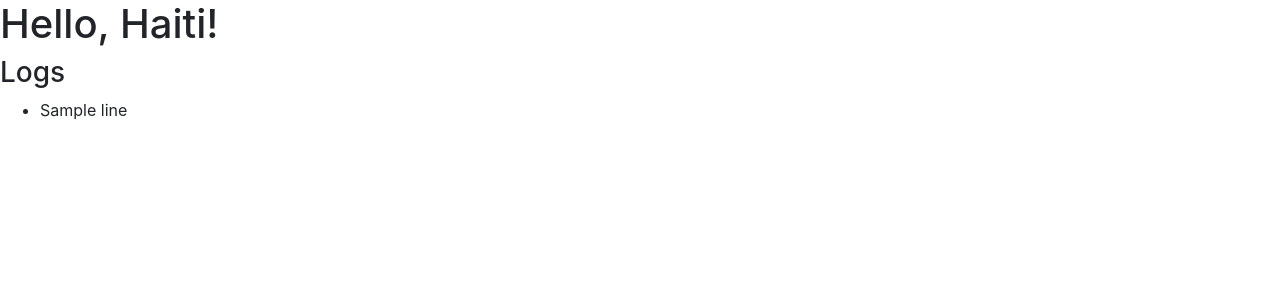
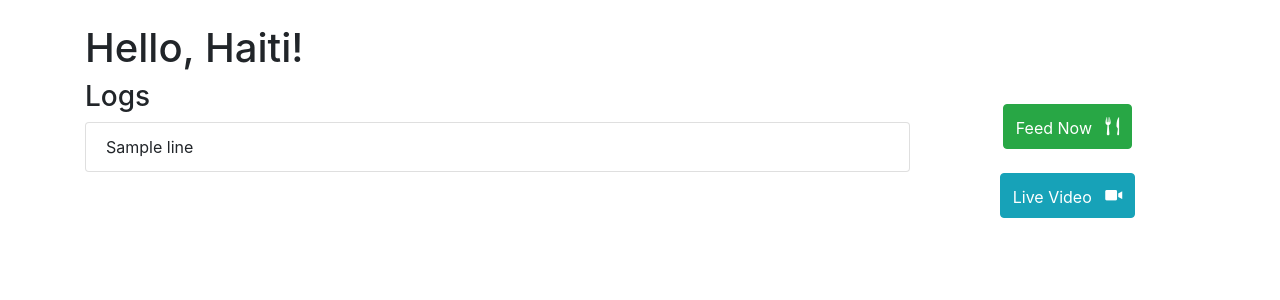
Before and after one commit to fdibartolo/haiti, a Flask app: template templates/index.html in a window 1280 px wide. Shown: the top 300 px of the page. Run offline with Flask 2, Linux system fonts and the light colour scheme; the template is opened without the code that fills it: most values are stand-ins (such as "Sample title", 1, 10 or a date in 2020); parts of the project's set-up code (start-up, migrations or seed data) failed here and were passed over; some libraries are stand-ins or nearby versions.

Commit message:
style home page

```diff
--- a/templates/index.html
+++ b/templates/index.html
@@ -8,16 +8,28 @@
 
     <!-- Bootstrap CSS -->
     <link rel="stylesheet" href="https://maxcdn.bootstrapcdn.com/bootstrap/4.0.0-beta.2/css/bootstrap.min.css" integrity="sha384-PsH8R72JQ3SOdhVi3uxftmaW6Vc51MKb0q5P2rRUpPvrszuE4W1povHYgTpBfshb" crossorigin="anonymous">
+    <link rel="stylesheet" type="text/css" href="http://code.ionicframework.com/ionicons/2.0.1/css/ionicons.min.css">
   </head>
   <body>
-    <h1>Hello, Haiti!</h1>
-
-    <h3>Logs</h3>
-    <ul>
-      {% for line in lines %}
-      <li>{{ line }}</li>
-      {% endfor %}
-    </ul>
+    <div class="container"><br>
+      <h1>Hello, Haiti!</h1>
+      <div class="row">
+        <div class="col-9">
+          <h3>Logs</h3>
+          <ul class="list-group">
+            {% for line in lines %}
+            <li class="list-group-item {{ loop.cycle('', 'list-group-item-secondary') }}">{{ line }}</li>
+            {% endfor %}
+          </ul>
+        </div>
+        <div class="col-3 text-center">
+          <br>
+          <a class="btn btn-success" href="#" role="button">Feed Now &nbsp; <span style="font-size:130%"><span class="ion-fork"></span>&nbsp;<span class="ion-knife"></span></span></a>
+          <br><br>
+          <a class="btn btn-info" href="/video" role="button">Live Video &nbsp; <span class="ion-ios-videocam" style="font-size:130%"></span></a>
+        </div>
+      </div>
+    </div>
 
     <!-- Optional JavaScript -->
     <!-- jQuery first, then Popper.js, then Bootstrap JS -->
```
